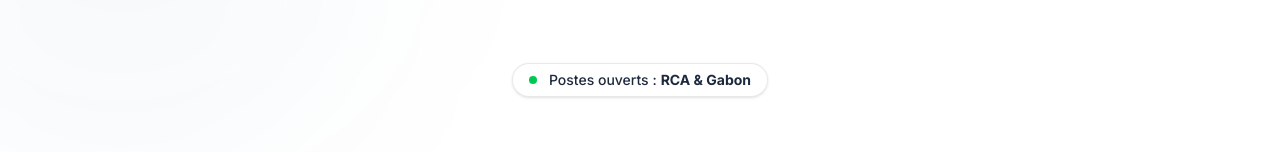
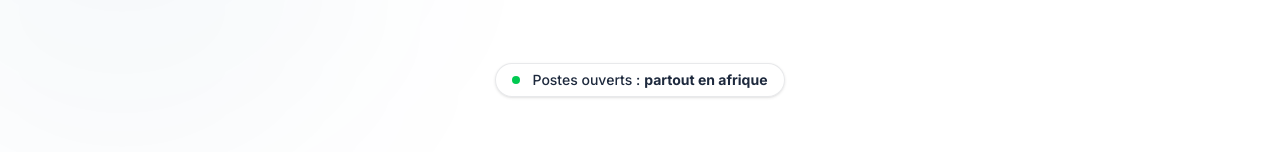
Before and after one commit to rayanez09/form, a Next.js app: page / in a window 1280 px wide. Shown: the part 145-297 px from the top of the page. Built offline with nearby package versions, Linux system fonts and the light colour scheme.

Commit message:
update: 'Postes ouverts' text to 'partout en afrique' on the home page

```diff
--- a/src/app/page.tsx
+++ b/src/app/page.tsx
@@ -34,7 +34,7 @@ export default function Home() {
               <span className="animate-ping absolute inline-flex h-full w-full rounded-full bg-green-400 opacity-75"></span>
               <span className="relative inline-flex rounded-full h-2 w-2 bg-green-500"></span>
             </span>
-            Postes ouverts : <span className="font-bold ml-1">RCA & Gabon</span>
+            Postes ouverts : <span className="font-bold ml-1">partout en afrique</span>
           </div>
 
           <h1 className="text-6xl md:text-8xl font-black tracking-tighter leading-[1.1]">
```
